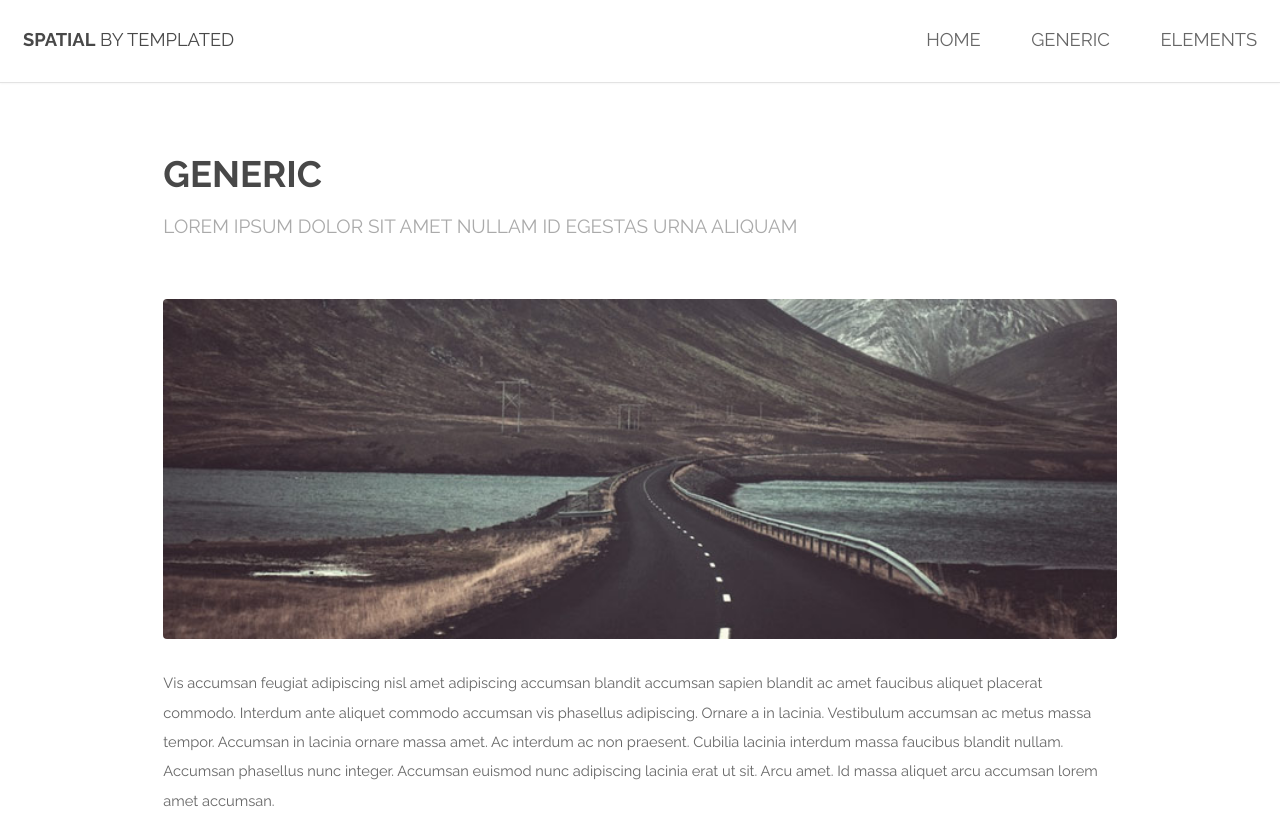
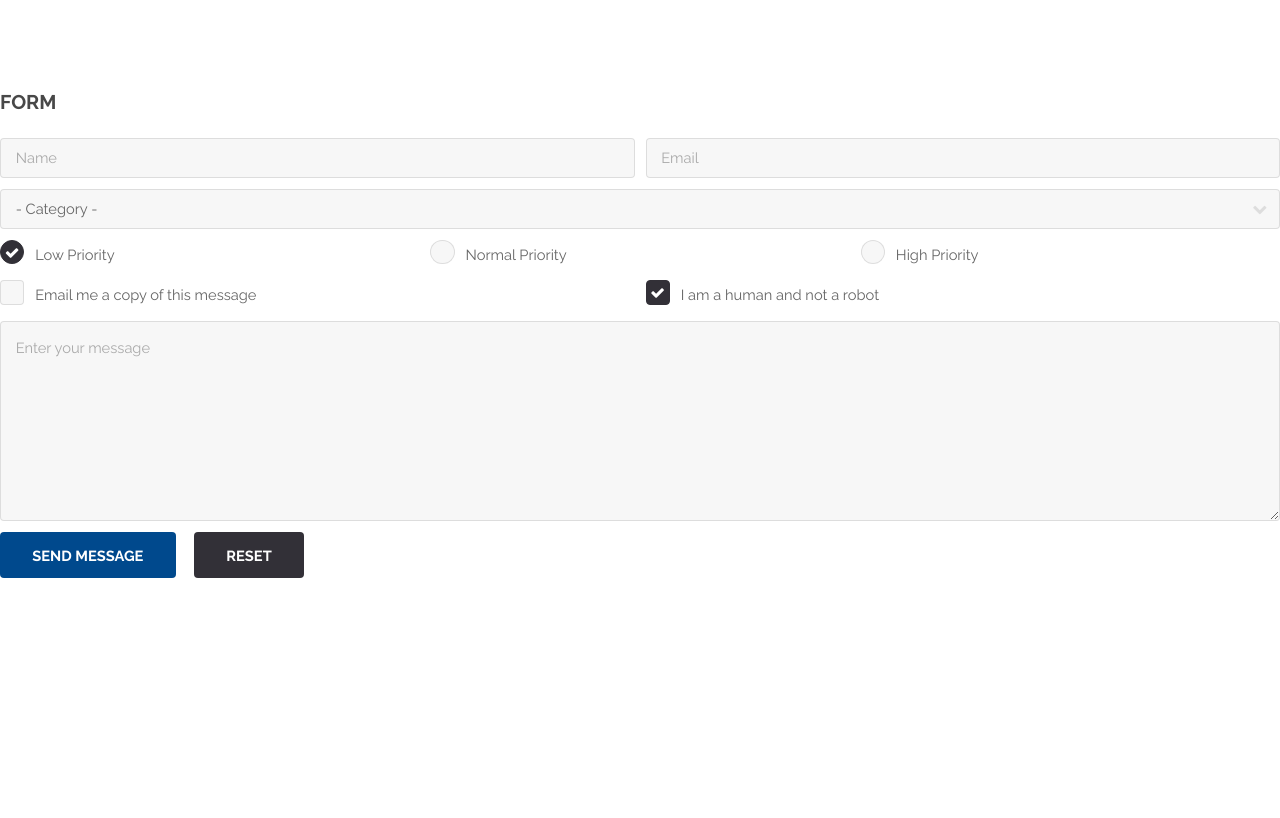
Before and after one commit to elliotmoffitt/Restored_Awakening, a plain HTML site: page generic.html in a window 1280 px wide. Shown: the top 818 px of the page. Drawn offline with Linux system fonts and the light colour scheme.

Commit message:
main and contact page

```diff
--- a/assets/css/main.css
+++ b/assets/css/main.css
@@ -1942,7 +1942,7 @@
 		input[type="button"].special,
 		button.special,
 		.button.special {
-			background-color: #f32853;
+			background-color: #00498D;
 			color: #ffffff !important;
 		}
 
@@ -1951,7 +1951,7 @@
 			input[type="button"].special:hover,
 			button.special:hover,
 			.button.special:hover {
-				background-color: #f44066;
+				background-color: #0052A2;
 			}
 
 			input[type="submit"].special:active,
@@ -2735,7 +2735,7 @@
 
 		.wrapper.style3 {
 			background-attachment: fixed;
-			background-image: url("images/overlay.png"), url("../../images/banner.jpg");
+			background-image: url("images/overlay.png"), url("../../images/main.jpg");
 			background-position: center center;
 			background-size: cover;
 		}
@@ -3090,7 +3090,7 @@
 	#banner {
 		padding: 16em 0 13em 0;
 		background-attachment: fixed;
-		background-image: url("images/overlay.png"), url("../../images/banner.jpg");
+		background-image: url("images/overlay.png"), url("../../images/main.jpg");
 		background-position: center top;
 		background-size: cover;
 		line-height: 1.75;
--- a/generic.html
+++ b/generic.html
@@ -6,15 +6,83 @@
 -->
 <html>
 	<head>
+		<title>Elements - Spatial by TEMPLATED</title>
+		<meta charset="utf-8" />
+		<meta name="viewport" content="width=device-width, initial-scale=1" />
+		<link rel="stylesheet" href="assets/css/main.css" />
+	</head>
+	<section>
+		<h3>Form</h3>
+		<form method="post" action="#">
+			<div class="row uniform 50%">
+				<div class="6u 12u$(xsmall)">
+					<input type="text" name="name" id="name" value="" placeholder="Name" />
+				</div>
+				<div class="6u$ 12u$(xsmall)">
+					<input type="email" name="email" id="email" value="" placeholder="Email" />
+				</div>
+				<div class="12u$">
+					<div class="select-wrapper">
+						<select name="category" id="category">
+							<option value="">- Category -</option>
+							<option value="1">Manufacturing</option>
+							<option value="1">Shipping</option>
+							<option value="1">Administration</option>
+							<option value="1">Human Resources</option>
+						</select>
+					</div>
+				</div>
+				<div class="4u 12u$(xsmall)">
+					<input type="radio" id="priority-low" name="priority" checked>
+					<label for="priority-low">Low Priority</label>
+				</div>
+				<div class="4u 12u$(xsmall)">
+					<input type="radio" id="priority-normal" name="priority">
+					<label for="priority-normal">Normal Priority</label>
+				</div>
+				<div class="4u$ 12u$(xsmall)">
+					<input type="radio" id="priority-high" name="priority">
+					<label for="priority-high">High Priority</label>
+				</div>
+				<div class="6u 12u$(small)">
+					<input type="checkbox" id="copy" name="copy">
+					<label for="copy">Email me a copy of this message</label>
+				</div>
+				<div class="6u$ 12u$(small)">
+					<input type="checkbox" id="human" name="human" checked>
+					<label for="human">I am a human and not a robot</label>
+				</div>
+				<div class="12u$">
+					<textarea name="message" id="message" placeholder="Enter your message" rows="6"></textarea>
+				</div>
+				<div class="12u$">
+					<ul class="actions">
+						<li><input type="submit" value="Send Message" class="special" /></li>
+						<li><input type="reset" value="Reset" /></li>
+					</ul>
+				</div>
+			</div>
+		</form>
+	</section>
+
+
+
+
+
+
+
+
+
+	<!-- <head>
 		<title>Generic - Spatial by TEMPLATED</title>
 		<meta charset="utf-8" />
 		<meta name="viewport" content="width=device-width, initial-scale=1" />
 		<link rel="stylesheet" href="assets/css/main.css" />
 	</head>
-	<body>
+	<body> -->
 
 		<!-- Header -->
-			<header id="header">
+			<!-- <header id="header">
 				<h1><strong><a href="index.html">Spatial</a></strong> by Templated</h1>
 				<nav id="nav">
 					<ul>
@@ -23,12 +91,12 @@
 						<li><a href="elements.html">Elements</a></li>
 					</ul>
 				</nav>
-			</header>
+			</header> -->
 
-			<a href="#menu" class="navPanelToggle"><span class="fa fa-bars"></span></a>
+			<!-- <a href="#menu" class="navPanelToggle"><span class="fa fa-bars"></span></a> -->
 
 		<!-- Main -->
-			<section id="main" class="wrapper">
+			<!-- <section id="main" class="wrapper">
 				<div class="container">
 
 					<header class="major special">
@@ -42,10 +110,10 @@
 					<p>Amet nibh adipiscing adipiscing. Commodo ante vis placerat interdum massa massa primis. Tempus condimentum tempus non ac varius cubilia adipiscing placerat lorem turpis at. Aliquet lorem porttitor interdum. Amet lacus. Aliquam lobortis faucibus blandit ac phasellus. In amet magna non interdum volutpat porttitor metus a ante ac neque. Nisi turpis. Commodo col. Interdum adipiscing mollis ut aliquam id ante adipiscing commodo integer arcu amet blandit adipiscing arcu ante.</p>
 
 				</div>
-			</section>
+			</section> -->
 
 		<!-- Footer -->
-			<footer id="footer">
+			<!-- <footer id="footer">
 				<div class="container">
 					<ul class="icons">
 						<li><a href="#" class="icon fa-facebook"></a></li>
@@ -58,13 +126,13 @@
 						<li>Images: <a href="http://unsplash.com">Unsplash</a></li>
 					</ul>
 				</div>
-			</footer>
+			</footer> -->
 
 		<!-- Scripts -->
-			<script src="assets/js/jquery.min.js"></script>
+			<!-- <script src="assets/js/jquery.min.js"></script>
 			<script src="assets/js/skel.min.js"></script>
 			<script src="assets/js/util.js"></script>
 			<script src="assets/js/main.js"></script>
 
-	</body>
+	</body> -->
 </html>
```
Also changed, not shown: elements.html (+2 -2 lines), index.html (+4 -4 lines), images/house.jpg (added), images/inside1.JPG (added), images/inside2.JPG (added), images/inside3.JPG (added), images/inside4.JPG (added), images/inside5.JPG (added), images/inside6.JPG (added), images/main.jpg (added), images/outside.JPG (added).
